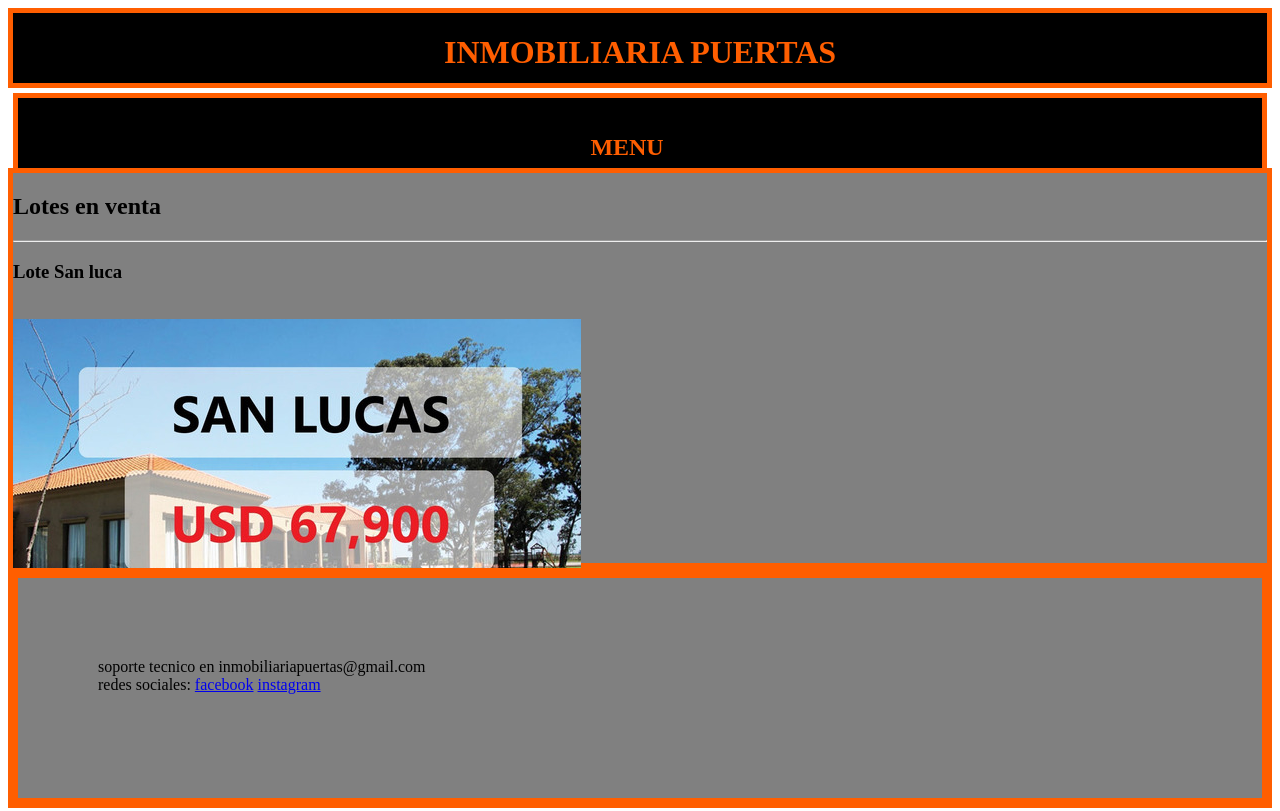
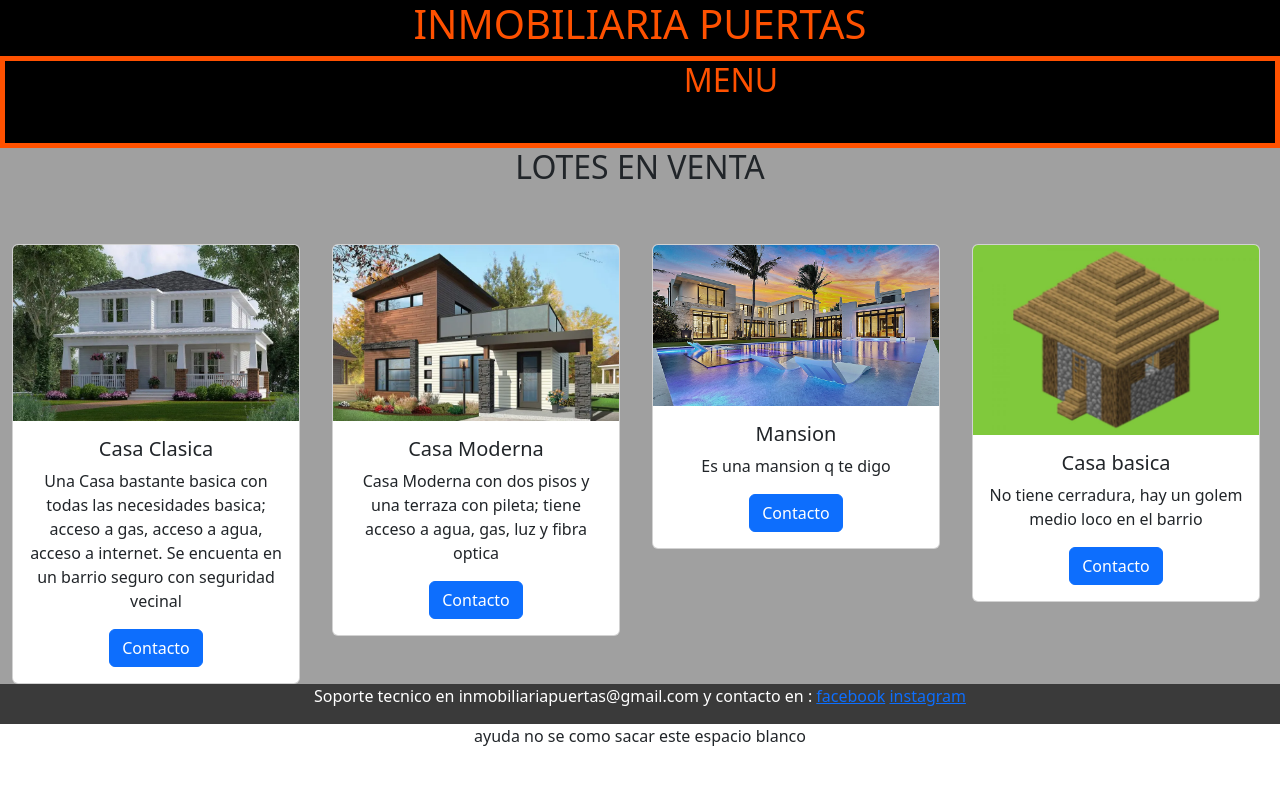
Before and after one commit to LucasPuertas/puertasinmobiliaria, a plain HTML site: page pages/Lotes.html in a window 1280 px wide. Shown: the top 811 px of the page. Drawn offline with nearby package versions, Linux system fonts and the light colour scheme.

Commit message:
envio el cambio de grid y bootstrap

```diff
--- a/pages/Lotes.html
+++ b/pages/Lotes.html
@@ -4,43 +4,105 @@
     <meta charset="UTF-8">
     <meta http-equiv="X-UA-Compatible" content="IE=edge">
     <meta name="viewport" content="width=device-width, initial-scale=1.0">
-    <link rel="stylesheet" href="../styles/grids.css">
+    <link rel="stylesheet" href="../styles/color-formabasica.css">
+    <!-- CSS only -->
+<link href="https://cdn.jsdelivr.net/npm/bootstrap@5.2.0/dist/css/bootstrap.min.css" rel="stylesheet" integrity="sha384-gH2yIJqKdNHPEq0n4Mqa/HGKIhSkIHeL5AyhkYV8i59U5AR6csBvApHHNl/vI1Bx" crossorigin="anonymous">
+
     <title>Lotes</title>
 </head>
 <body class="index-contenedor">
-  <header class="Header">
+
+
+
+
+  <!--grid bootstrap-->
+  <section class="container-fluid text-center">
+
+
+  <header class="row">
+
     <h1> INMOBILIARIA PUERTAS </h1>
-  <nav id="transformacion-color"> <ul class="Lista">
-    <li><a href="../index.html" class="Lista"><h4>Inicio</h4></a></li>
+</header>
+
+  <nav class="row" id="transformacion-color">
+     <ul class="Lista col-3">
+    <li><a href="../index.html" class="Lista col"><h4>Inicio</h4></a></li>
     <li><a href="../pages/servicios.html" class="Lista"><h4> servicios</h4></a></li>
     <H2 id="menu">MENU</H2>
     <li><a href="../pages/Lotes.html" class="Lista"><h4> Nuestros Lotes</h4></a></li>
     <li><a href="../pages/contactos.html" class="Lista"><h4>Contacto</h4></a></li>
   </ul>
   </nav>
-   </header>
 
-          <main>
-            <h2>Lotes en venta</h2>
-<hr>
 
-             <p><h3>Lote San luca</h3></p>
-             <br>
-             <img src="../imagenes/lote1.jpg" alt="lote uno">
-<hr>
-             <h3>Lote Luna</h3>
-             <br>
-             <img src="../imagenes/20220621133850.jpg" alt="lote segundo">
-             <br>
-             <h3>Lote Guadalupe
-             </h3>
-             <br>
-             <img src="../imagenes/loteguadalupe.jpg" alt="lote tercero">
-          </main>
+   <section class="row colorfondo">  <br>   <H2>LOTES EN VENTA</H2>    <br><br><br><br>                                         </section>
+
+<main class="row colorfondo">
+
+
+<div class="col-3">
+  <div class="card flex" style="width: 18rem;">
+    <img src="/imagenes/Casanormal.jpg" class="card-img-top" alt="casa normal">
+    <div class="card-body">
+      <h5 class="card-title">Casa Clasica</h5>
+      <p class="card-text">Una Casa bastante basica con todas las necesidades basica; acceso a gas, acceso a agua, acceso a internet.
+        Se encuenta en un barrio seguro con seguridad vecinal </p>
+      <a href="./contactos.html" class="btn btn-primary">Contacto</a>
+    </div>
+  </div>
+  </div>
+
+  <div class="col-3">
+  <div class="card flex" style="width: 18rem;">
+    <img src="/imagenes/Casa-de-dos-pisos-y-86-metros-cuadrados.jpg" class="card-img-top" alt="casa normal">
+    <div class="card-body">
+      <h5 class="card-title">Casa Moderna</h5>
+      <p class="card-text">Casa Moderna con dos pisos y una terraza con pileta; tiene acceso a agua, gas, luz y fibra optica </p>
+      <a href="./contactos.html" class="btn btn-primary">Contacto</a>
+    </div>
+  </div>
+  </div>
+
+
+<div class="col-3">
+  <div class="card flex" style="width: 18rem;">
+    <img src="/imagenes/mansion.jpg" class="card-img-top" alt="casa normal">
+    <div class="card-body">
+      <h5 class="card-title">Mansion</h5>
+      <p class="card-text">Es una mansion q te digo  </p>
+      <a href="./contactos.html" class="btn btn-primary">Contacto</a>
+    </div>
+  </div>
+    </div>
 
 
 
-          <footer> soporte tecnico en inmobiliariapuertas@gmail.com
-              <br>  redes sociales: <a href="https://es-la.facebook.com/teycainmobiliaria/">facebook</a> <a href="https://www.instagram.com/cristiano/">instagram</a>
+    <div class="col-3">
+      <div class="card flex" style="width: 18rem;">
+        <img src="/imagenes/qa-minecraft-153.jpg" class="card-img-top" alt="casa normal">
+        <div class="card-body">
+          <h5 class="card-title">Casa basica</h5>
+          <p class="card-text">No tiene cerradura, hay un golem medio loco en el barrio</p>
+          <a href="./contactos.html" class="btn btn-primary">Contacto</a>
+        </div>
+      </div>
+      </div>
+
+</main>
+
+
+
+          <footer class=" row color"> <p> Soporte tecnico en  inmobiliariapuertas@gmail.com y contacto en :
+               <a href="https://es-la.facebook.com/teycainmobiliaria/">facebook</a>
+                <a href="https://www.instagram.com/cristiano/">instagram</a> </p>
             </footer>
-            </body>
+
+
+
+
+            ayuda no se como sacar este espacio blanco
+
+          </section>
+            <!-- JavaScript Bundle with Popper -->
+<script src="https://cdn.jsdelivr.net/npm/bootstrap@5.2.0/dist/js/bootstrap.bundle.min.js" integrity="sha384-A3rJD856KowSb7dwlZdYEkO39Gagi7vIsF0jrRAoQmDKKtQBHUuLZ9AsSv4jD4Xa" crossorigin="anonymous"></script>
+           </body>
--- /dev/null
+++ b/styles/color-formabasica.css
@@ -0,0 +1,16 @@
+header {background-color: rgb(0, 0, 0); color: rgb(255, 81, 0);}
+
+
+
+nav { display: flex; justify-content: space-around;
+    border: 05px solid rgb(255, 81, 0);
+background-color: rgb(0, 0, 0);}
+    .Lista {list-style: none; display: flex; gap: 1rem; color: rgb(0, 0, 0);}
+
+    #menu {color: rgb(255, 81, 0);}
+
+    #transformacion-color:hover {transition: 2s; background-color: rgb(255, 81, 0); height: 4s;}
+
+
+.color {background-color: rgb(58, 58, 58); color: white;}
+.colorfondo {background-color: rgb(160, 160, 160);}
--- a/styles/estiloscontactos.css
+++ /dev/null
@@ -1 +0,0 @@
-/*estoy viendo que css puedo aplicar en el futuro>
--- /dev/null
+++ b/styles/index.css
@@ -0,0 +1 @@
+.colortexto {color: rgb(255, 255, 255);}
```
Also changed, not shown: index.html (+58 -14 lines), pages/contactos.html (+1 -1 lines), pages/servicios.html (+1 -1 lines), imagenes/20220621133850.jpg (deleted), imagenes/Casa-de-dos-pisos-y-86-metros-cuadrados.jpg (added), imagenes/Casanormal.jpg (added), imagenes/dibu.jpg (added), imagenes/lote1.jpg (deleted), imagenes/loteguadalupe.jpg (deleted), imagenes/mansion.jpg (added), imagenes/qa-minecraft-153.jpg (added), imagenes/si.jpeg (deleted), styles/gridsviejo.css (renamed from styles/grids.css).
